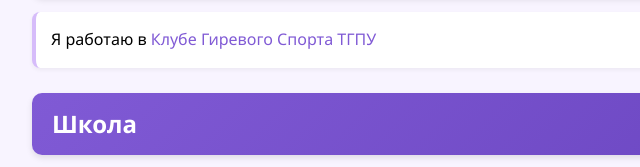
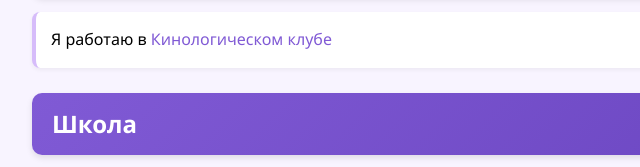
Before and after one commit to KiraS07/KiraS07.github.io, a plain HTML site: page index.html in a window 1280 px wide. Shown: the part 630-797 px from the top of the page, 208-848 px from the left. Drawn offline with Linux system fonts and the light colour scheme.

Commit message:
Tue, Nov 4, 2025, 1:53 PM +07:00

```diff
--- a/index.html
+++ b/index.html
@@ -11,7 +11,7 @@
     <p>Я занимаюсь в <a href="https://vk.com/kettlebellliftingclub">Клубе Гиревого Спорта ТГПУ</a></p>
 
     <h2 id="sport">Работа</h2>
-    <p>Я работаю в <a href="https://vk.com/sobachydelotomsk">Клубе Гиревого Спорта ТГПУ</a></p>
+    <p>Я работаю в <a href="https://vk.com/sobachydelotomsk">Кинологическом клубе</a></p>
 
     <h2 id="school">Школа</h2>
     <p>Я училась в <a href="https://school53-tomsk.gosuslugi.ru/">МАОУ СОШ №53</a></p>
```
